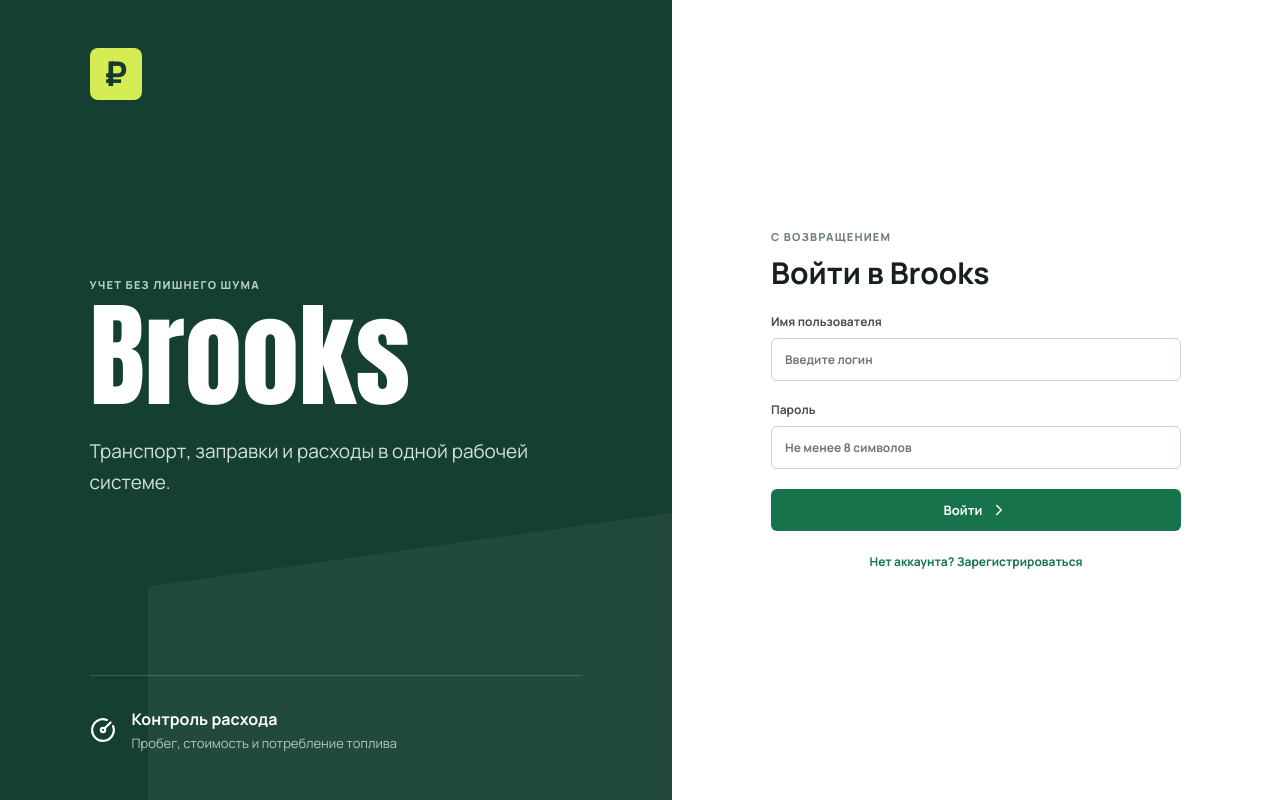
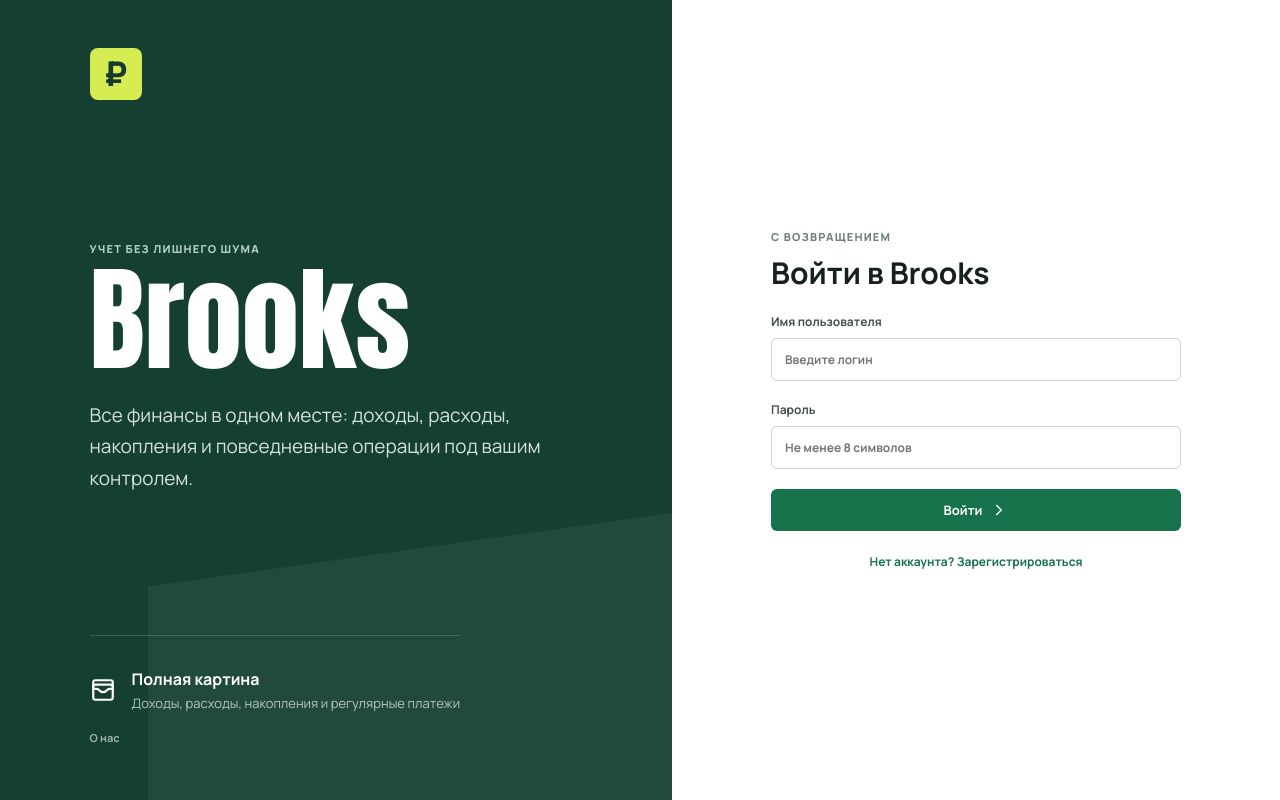
Before and after one commit to batmaann/Brooks_front, a Vue app: page / in a window 1280 px wide. Built offline with nearby package versions, Linux system fonts and the light colour scheme; no server answers.

Commit message:
№43 v13.0 страница авторизации изминения

```diff
--- a/src/assets/styles/components.css
+++ b/src/assets/styles/components.css
@@ -5,11 +5,14 @@
 .auth-copy { position: relative; z-index: 1; max-width: 590px; }
 .eyebrow { color: #71807a; font-size: 11px; font-weight: 800; text-transform: uppercase; letter-spacing: 1.2px; }
 .auth-copy .eyebrow { color: #b4d0c4; }
-.auth-copy h1 { margin-top: 10px; font-family: 'Anton', 'Manrope', Arial, sans-serif; font-size: clamp(62px, 9vw, 118px); line-height: .92; font-weight: 400; letter-spacing: 0; }
+.auth-logo-title { margin-top: 10px; font-family: 'Anton', 'Manrope', Arial, sans-serif; font-size: clamp(62px, 9vw, 118px); line-height: .92; font-weight: 400; letter-spacing: 0; }
 .auth-copy > p:last-child { max-width: 480px; margin-top: 28px; color: #d4e2dc; font-size: 19px; line-height: 1.65; }
+.auth-brand-footer { position: relative; z-index: 1; display: grid; gap: 12px; justify-items: start; }
 .auth-feature { display: flex; align-items: center; gap: 16px; position: relative; z-index: 1; padding-top: 32px; border-top: 1px solid rgba(255,255,255,.16); }
 .auth-feature div { display: grid; gap: 4px; }
 .auth-feature span { color: #b4c8c0; font-size: 13px; }
+.auth-about-link { min-height: 28px; padding: 0; border: 0; color: rgba(223,233,229,.68); background: transparent; font-size: 11px; font-weight: 700; }
+.auth-about-link:hover { color: white; }
 .auth-panel { display: grid; place-items: center; padding: 48px; }
 .auth-form { width: min(100%, 410px); display: grid; gap: 20px; }
 .auth-form h2 { margin-top: 8px; font-size: 30px; }
--- a/src/components/auth/AuthView.vue
+++ b/src/components/auth/AuthView.vue
@@ -1,7 +1,8 @@
 <script setup lang="ts">
 import { reactive, ref } from 'vue'
-import { ChevronRight, CircleGauge, RefreshCw } from '@lucide/vue'
+import { ChevronRight, RefreshCw, WalletCards } from '@lucide/vue'
 import { ApiError } from '@/api'
+import AboutModal from '@/components/modals/AboutModal.vue'
 import { useAuthStore } from '@/stores/auth'
 
 const authStore = useAuthStore()
@@ -9,6 +10,7 @@ const authMode = ref<'login' | 'register'>('login')
 const authForm = reactive({ username: '', password: '', phone: '' })
 const authError = ref('')
 const authLoading = ref(false)
+const aboutOpen = ref(false)
 
 async function authenticate() {
   authLoading.value = true
@@ -33,15 +35,18 @@ async function authenticate() {
       <div class="brand-mark"><span class="brand-ruble">₽</span></div>
       <div class="auth-copy">
         <p class="eyebrow">Учет без лишнего шума</p>
-        <h1>Brooks</h1>
-        <p>Транспорт, заправки и расходы в одной рабочей системе.</p>
+        <h1 class="auth-logo-title">Brooks</h1>
+        <p>Все финансы в одном месте: доходы, расходы, накопления и повседневные операции под вашим контролем.</p>
       </div>
-      <div class="auth-feature">
-        <CircleGauge :size="26" />
-        <div>
-          <strong>Контроль расхода</strong>
-          <span>Пробег, стоимость и потребление топлива</span>
+      <div class="auth-brand-footer">
+        <div class="auth-feature">
+          <WalletCards :size="26" />
+          <div>
+            <strong>Полная картина</strong>
+            <span>Доходы, расходы, накопления и регулярные платежи</span>
+          </div>
         </div>
+        <button class="auth-about-link" type="button" @click="aboutOpen = true">О нас</button>
       </div>
     </section>
 
@@ -74,5 +79,6 @@ async function authenticate() {
         </button>
       </form>
     </main>
+    <AboutModal v-if="aboutOpen" @close="aboutOpen = false" />
   </div>
 </template>
```
